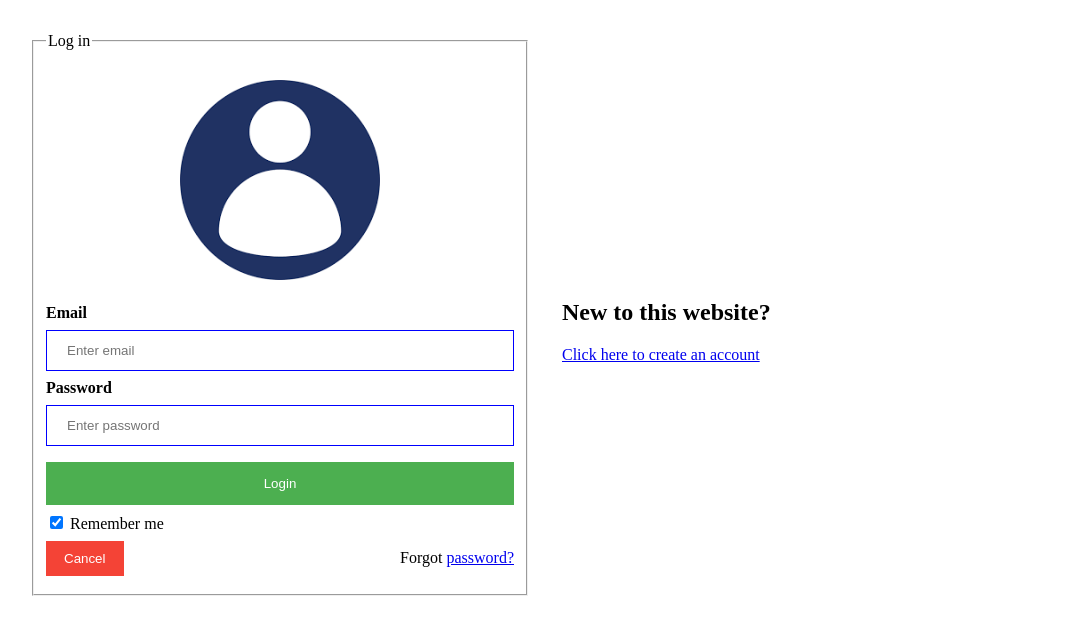
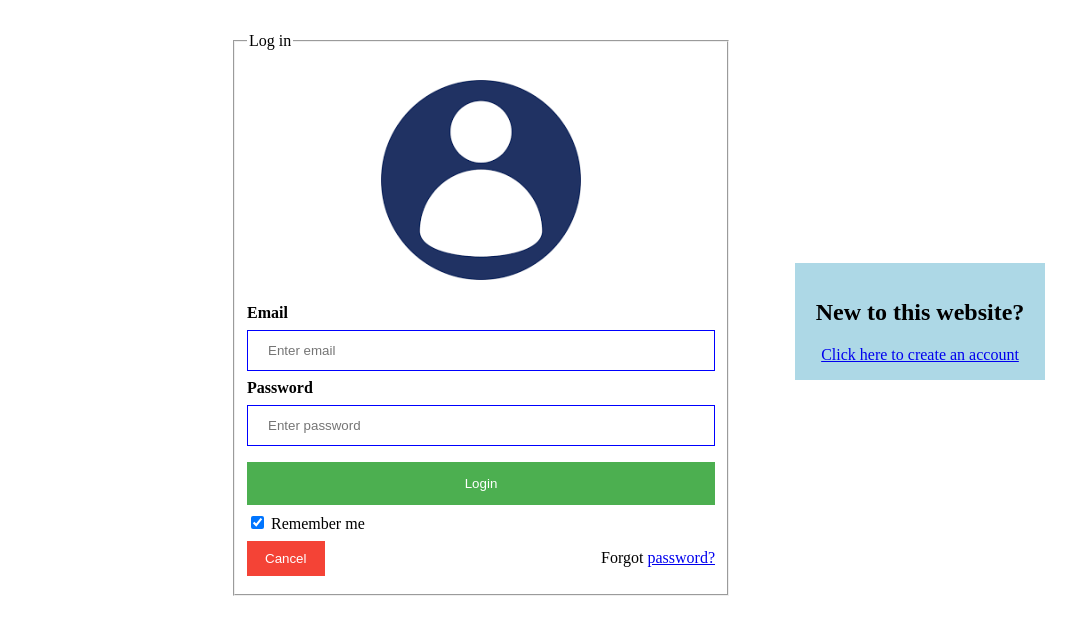
Before and after one commit to z3r0-21/s2-RecipeFinder, a PHP site: page /s2-wad/HTML-PHP/login.php in a window 1280 px wide. Shown: the top 635 px of the page, without its empty margins (2-1078 px from the left). Run offline with PHP 8.4, Linux system fonts and the light colour scheme; data that the repository does not hold is empty.

Commit message:
Fix log in and register page elements' alignment

```diff
--- a/CSS/loginRegister-styles.css
+++ b/CSS/login-styles.css
@@ -1,13 +1,17 @@
+@media screen and (min-width: 500px) {
+    .container {
+        display: flex;
+        justify-content: center;
+    }
+}
 
 #flexContainer{
     display:flex;
     padding:1.5rem;
 }
 
-
-
 #flexContainer > * + * {
-    margin-left: 2em;
+    margin-left: 4em;
 }
 
 .form-parent{
@@ -17,10 +21,17 @@
 
 .register {
     margin-block: auto; /* put this div in vertically centered */
+    background-color: lightblue;
+    box-sizing: border-box;
+    width:250px;
+    display: flex;
+    flex-direction:column;
+    align-items:center;
+    padding:1rem;
 }
 
 
-input[type=text], input[type=password], input[type=date] {
+input[type=text], input[type=password]{
     width: 100%;
     padding: 12px 20px;
     margin: 8px 0;
@@ -58,13 +69,19 @@ span.password {
     padding-top: 16px;
 }
 
-@media screen and (max-width: 700px) {
+@media screen and (max-width: 850px) {
     .form-parent {
         width:400px;
     }
 }
+@media screen and (max-width: 780px) {
+    .form-parent {
+        width:250px;
+    }
+}
 
-@media screen and (max-width: 400px) {
+
+@media screen and (max-width: 620px) {
     #flexContainer {
         flex-direction:column;
         align-items:center;
--- a/HTML-PHP/login.php
+++ b/HTML-PHP/login.php
@@ -4,9 +4,10 @@
     <meta http-equiv="X-UA-Compatible" content="IE=edge">
     <meta name="viewport" content="width=device-width, initial-scale=1.0">
     <title>LoginForm</title>
-    <link rel="stylesheet" href="../CSS/loginRegister-styles.css">
+    <link rel="stylesheet" href="../CSS/login-styles.css">
 </head>
 <body>
+    <div class="container">
         <div id="flexContainer">
             <div class="form-parent">
                 <?php include '../Handling/login-handling.php'; ?>
@@ -37,7 +38,8 @@
             </div>
             <div class="register">
                 <h2>New to this website?</h2>
-            <a href="../HTML-PHP/register.html">Click here to create an account</a>
+                <a href="../HTML-PHP/register.php">Click here to create an account</a>
+            </div>
         </div>
     </div>
 
--- a/HTML-PHP/register.php
+++ b/HTML-PHP/register.php
@@ -4,7 +4,7 @@
     <meta http-equiv="X-UA-Compatible" content="IE=edge">
     <meta name="viewport" content="width=device-width, initial-scale=1.0">
     <title>LoginForm</title>
-    <link rel="stylesheet" href="../CSS/loginRegister-styles.css">
+    <link rel="stylesheet" href="../CSS/register-styles.css">
 </head>
 <body>
 
```
Also changed, not shown: CSS/register-styles.css (added, +42 -0 lines). Lines whose indentation alone changed are shown as unchanged.
